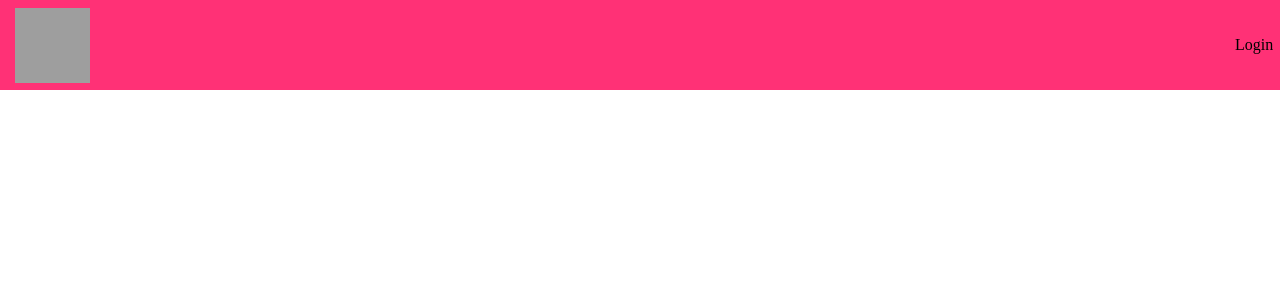
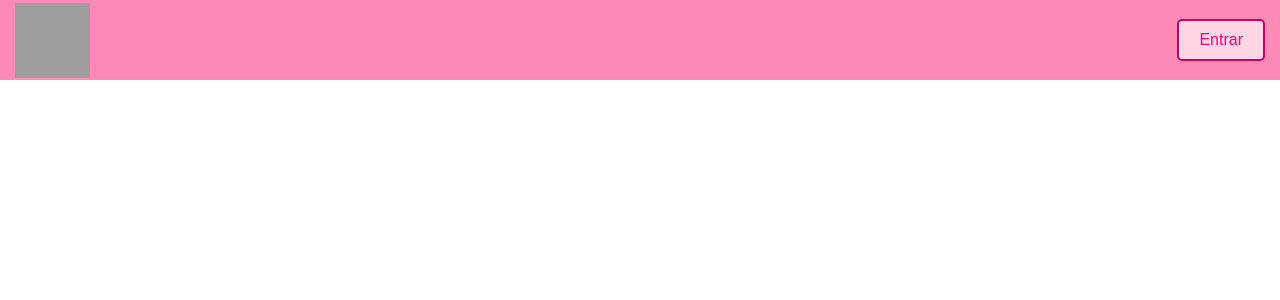
Before and after one commit to belaSimoes/PTAC-projeto-final-main, a React (Vite) app in the folder PTAC-projeto-final-main/: page / in a window 1280 px wide. Shown: the top 300 px of the page. Built offline with nearby package versions, Linux system fonts and the light colour scheme; grey boxes are pictures that could not be loaded.

Commit message:
arrumando o css horroroso

```diff
--- a/PTAC-projeto-final-main/src/home/Home.jsx
+++ b/PTAC-projeto-final-main/src/home/Home.jsx
@@ -1,11 +1,11 @@
-
+// home.jsx
 import "./home.css";
 
 export default function Home() {
   return (
     <div className="navbar">
       <div className="logo"></div>
-      <div className="login-icon">Login</div>
+      <button className="login-button">Entrar</button>
     </div>
   );
 }
--- a/PTAC-projeto-final-main/src/home/home.css
+++ b/PTAC-projeto-final-main/src/home/home.css
@@ -1,15 +1,16 @@
-/* home.css */
 body {
   margin: 0; /* Remover margem padrão do corpo */
 }
 
 .navbar {
-  background-color: rgb(255, 49, 118);
   padding: 15px;
-  height: 60px; /* Ajustando a altura para ocupar o topo */
+  height: 80px;
   display: flex;
   justify-content: space-between;
   align-items: center;
+  animation: changeColor 10s infinite;
+  width: 100%; /* Ocupar toda a largura da tela */
+  box-sizing: border-box; /* Incluir padding na largura total */
 }
 
 .logo {
@@ -22,3 +23,39 @@ body {
 .login-icon {
   width: 30px;
 }
+
+@keyframes changeColor {
+  0% {
+    background-color: #ff74a3;
+  }
+  20% {
+    background-color: rgb(253, 138, 182);
+  }
+  40% {
+    background-color: #ff7fb0;
+  }
+  60% {
+    background-color: rgb(253, 138, 182);
+  }
+  80% {
+    background-color: rgb(253, 138, 182);
+  }
+  100% {
+    background-color: #ff74a3;
+  }
+}
+
+.login-button {
+  padding: 10px 20px;
+  border: 2px solid rgb(199, 0, 99); /* Adicionando a borda ao botão */
+  border-radius: 5px;
+  background-color: rgb(255, 214, 227);
+  color: rgb(255, 0, 119);
+  font-size: 16px;
+  cursor: pointer;
+  transition: background-color 0.3s ease;
+}
+
+.login-button:hover {
+  background-color: #ff90c2;
+}
```
Also changed, not shown: PTAC-projeto-final-main/public/laco.png.
